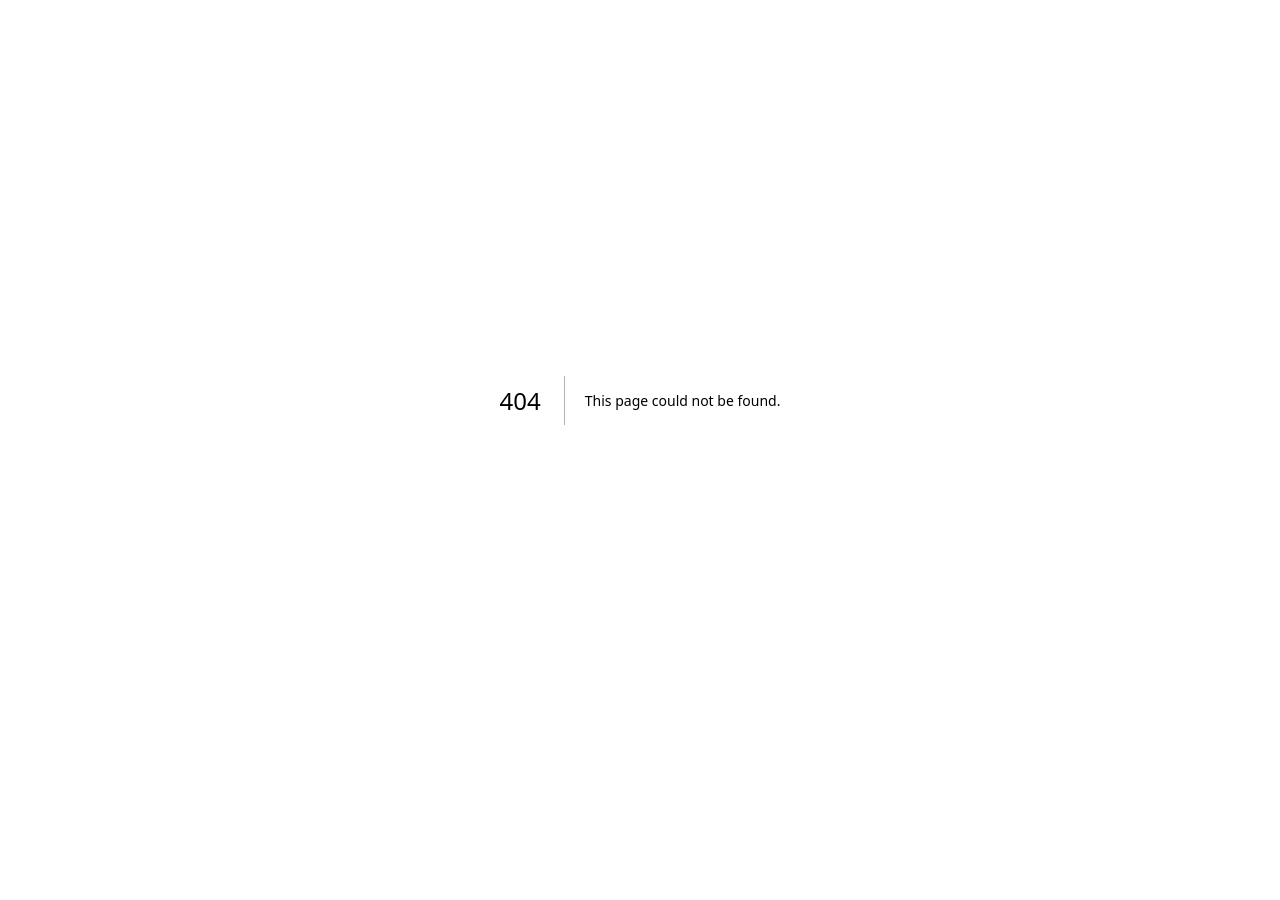
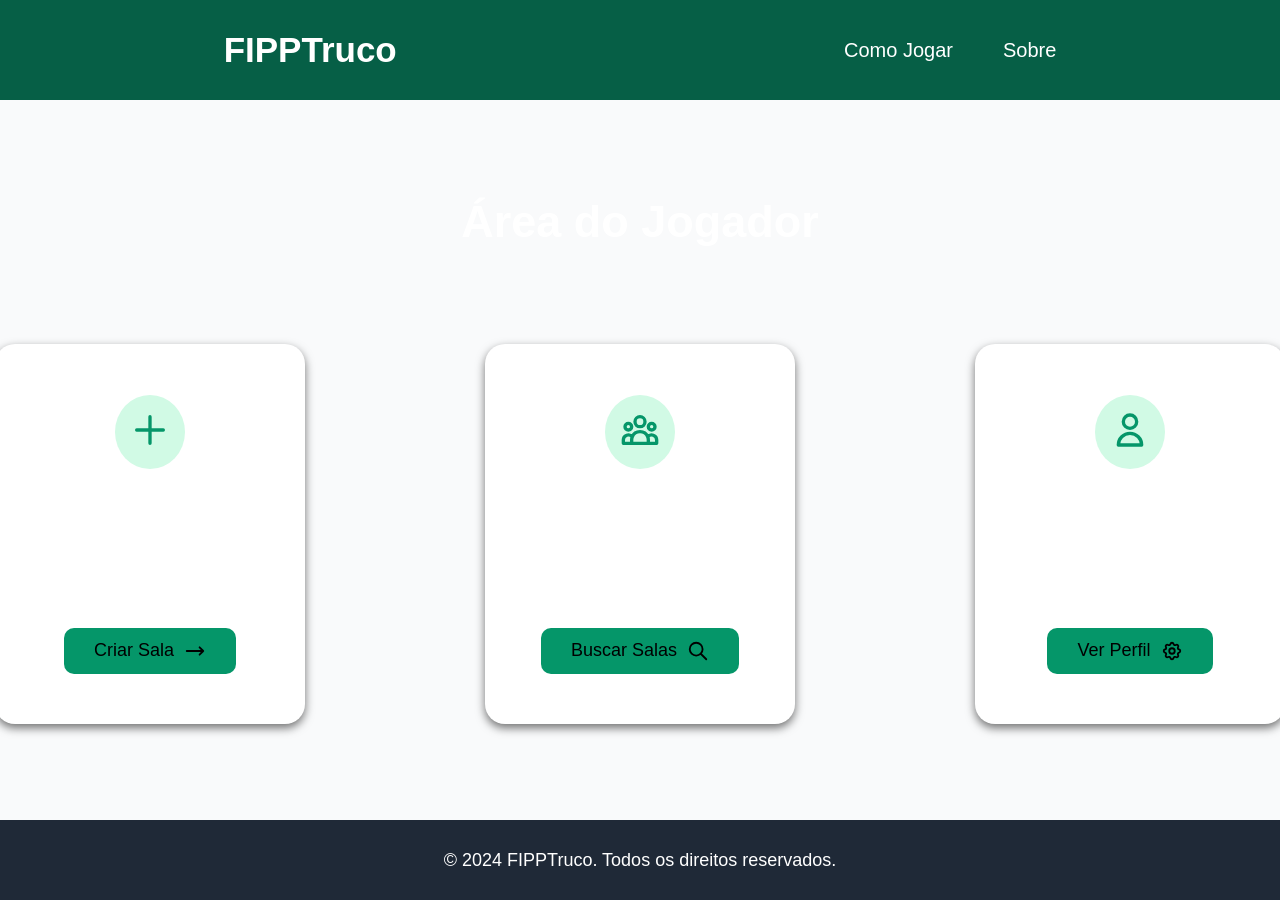
Before and after one commit to fipp-unoeste/atividade-bimestral-fipptruco-jogodolobinhopagandomuito, a Next.js app in the folder front-end/: page /pages/area-do-jogador in a window 1280 px wide. Before the commit this address had no page. Before the commit the page ends 800 px from the top, so only its background shows below. Built offline with nearby package versions, Linux system fonts and the light colour scheme.

Commit message:
Criamos a área do jogador.

```diff
--- /dev/null
+++ b/front-end/app/components/OpcoesJogador/index.tsx
@@ -0,0 +1,87 @@
+import Link from "next/link"
+import styled from "styled-components"
+
+const DivEstilizada = styled.div`
+  background-color: #FFFFFF;
+  height: auto;
+  width: 310px;
+  height: 380px;
+  display: flex;
+  flex-direction: column;
+  align-items: center;
+  justify-content: space-evenly;
+  border-radius: 20px;
+  text-align: justify;
+  padding: 0 35px;
+  box-shadow: 0px 4px 10px rgba(0, 0, 0, 0.55);
+
+  #divSvg{
+    border-radius: 100%;
+    padding: 15px;
+    background-color: #D1FAE5;
+
+
+    svg{
+      width: 40px;
+      height: 40px;
+      color: #059669;
+    }
+  }
+
+  button{
+    border-radius: 10px;
+    padding: 12px 30px;
+    border: none;
+    cursor: pointer;
+    font-size: 18px;
+    background-color: #059669;
+    display: flex;
+    align-items: center;
+    justify-content: center;
+    gap: 10px;
+
+    svg{
+      width: 22px;
+      height: 22px;
+    }
+  }
+
+  button:hover{
+    background-color: #059668ae;
+  }
+`
+
+interface OpcoesJogadorProps{
+  titulo: string
+  texto: string
+  textoBotao: string
+  svg: string
+  linkBotao: string
+  svgBotao: string
+}
+
+export default function OpcoesJogador({ titulo, texto, textoBotao, svg, linkBotao, svgBotao }: OpcoesJogadorProps): JSX.Element{
+  return(
+    <DivEstilizada>
+      <div id="divSvg">
+        <svg fill="none" stroke="currentColor" viewBox="0 0 24 24">
+          <path strokeLinecap="round" strokeLinejoin="round" strokeWidth="2" d={svg} />
+        </svg>
+      </div>
+
+      <div>
+        <h3>{titulo}</h3>
+        <p>{texto}</p>
+      </div>
+
+      <Link href={linkBotao}>
+        <button>
+          {textoBotao}
+          <svg fill="none" stroke="currentColor" viewBox="0 0 24 24">
+            <path strokeLinecap="round" strokeLinejoin="round" strokeWidth="2" d={svgBotao} />
+          </svg>
+        </button>
+      </Link>
+    </DivEstilizada>
+  )
+}
--- a/front-end/app/contexts/Provider/UsuarioProvider.tsx
+++ b/front-end/app/contexts/Provider/UsuarioProvider.tsx
@@ -27,7 +27,8 @@ export const UsuarioProvider = ({ children }: { children: React.ReactNode }) =>
       setUsuario(response.data.usuario)
       setIsAutenticado(true)
 
-      router.push("/")
+      if(tipo == "Cadastrar"){ router.push("entrar") }
+      else{ router.push("area-do-jogador") }
     }
     catch(error: unknown){
       console.error("Erro:", error)
--- /dev/null
+++ b/front-end/app/pages/area-do-jogador/page.tsx
@@ -0,0 +1,69 @@
+'use client'
+
+import Cabecalho from "@/app/components/Cabecalho";
+import OpcoesJogador from "@/app/components/OpcoesJogador";
+import Rodape from "@/app/components/Rodape";
+import styled from "styled-components";
+
+const MainEstilizado = styled.main`
+  height: 90vh;
+  background-color: #F9FAFB;
+  display: flex;
+  flex-direction: column;
+  align-items: center;
+  justify-content: space-evenly;
+
+  h2{
+    font-size: 45px;
+  }
+`
+
+const SectionEstilizado = styled.section`
+  display: flex;
+  align-items: center;
+  justify-content: center;
+  gap: 180px;
+`
+
+export default function AreaDoJogador(){
+  return(
+    <>
+      <Cabecalho />
+
+      <MainEstilizado>
+        <h2>Área do Jogador</h2>
+
+        <SectionEstilizado>
+          <OpcoesJogador
+            titulo="Criar Nova Sala"
+            texto="Crie sua própria sala de jogo e convide amigos para jogar"
+            textoBotao="Criar Sala"
+            svg="M12 4v16m8-8H4"
+            linkBotao="criar-sala"
+            svgBotao="M17 8l4 4m0 0l-4 4m4-4H3"
+          />
+
+          <OpcoesJogador
+            titulo="Entrar em Sala"
+            texto="Entre em uma sala existente usando o código de convite"
+            textoBotao="Buscar Salas"
+            svg="M17 20h5v-2a3 3 0 00-5.356-1.857M17 20H7m10 0v-2c0-.656-.126-1.283-.356-1.857M7 20H2v-2a3 3 0 015.356-1.857M7 20v-2c0-.656.126-1.283.356-1.857m0 0a5.002 5.002 0 019.288 0M15 7a3 3 0 11-6 0 3 3 0 016 0zm6 3a2 2 0 11-4 0 2 2 0 014 0zM7 10a2 2 0 11-4 0 2 2 0 014 0z"
+            linkBotao="entrar-sala"
+            svgBotao="M21 21l-6-6m2-5a7 7 0 11-14 0 7 7 0 0114 0z"
+          />
+
+          <OpcoesJogador
+            titulo="Minha Conta"
+            texto="Gerencie seu perfil, veja estatísticas e histórico"
+            textoBotao="Ver Perfil"
+            svg="M16 7a4 4 0 11-8 0 4 4 0 018 0zM12 14a7 7 0 00-7 7h14a7 7 0 00-7-7z"
+            linkBotao="minha-conta"
+            svgBotao="M10.325 4.317c.426-1.756 2.924-1.756 3.35 0a1.724 1.724 0 002.573 1.066c1.543-.94 3.31.826 2.37 2.37a1.724 1.724 0 001.065 2.572c1.756.426 1.756 2.924 0 3.35a1.724 1.724 0 00-1.066 2.573c.94 1.543-.826 3.31-2.37 2.37a1.724 1.724 0 00-2.572 1.065c-.426 1.756-2.924 1.756-3.35 0a1.724 1.724 0 00-2.573-1.066c-1.543.94-3.31-.826-2.37-2.37a1.724 1.724 0 00-1.065-2.572c-1.756-.426-1.756-2.924 0-3.35a1.724 1.724 0 001.066-2.573c-.94-1.543.826-3.31 2.37-2.37.996.608 2.296.07 2.572-1.065zM15 12a3 3 0 11-6 0 3 3 0 016 0z"
+          />
+        </SectionEstilizado>
+      </MainEstilizado>
+
+      <Rodape />
+    </>
+  )
+}
```
Also changed, not shown: front-end/app/pages/criar-sala/page.tsx (added, +14 -0 lines).
